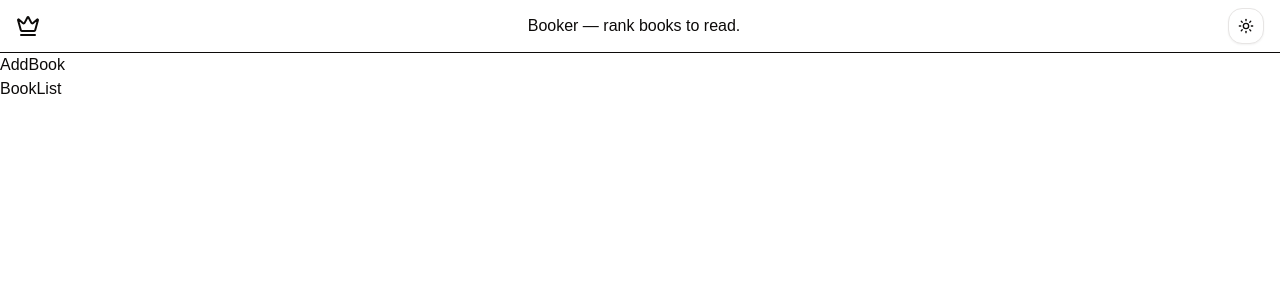
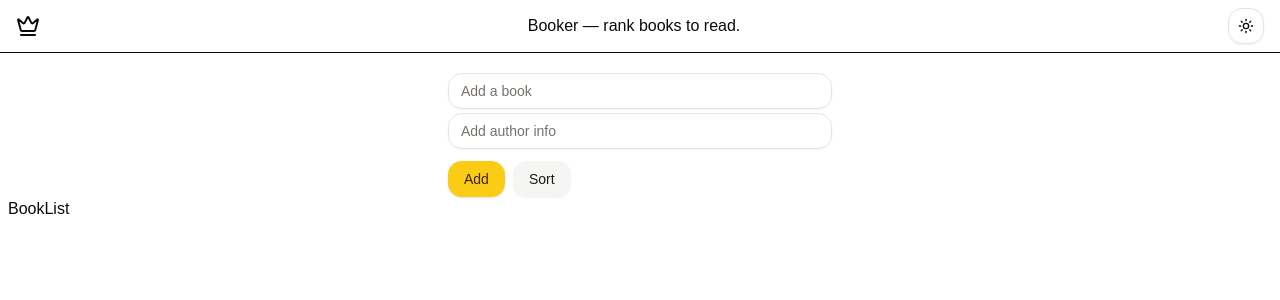
Before and after one commit to HarshGit1824/BookerApp, a Next.js app: page / in a window 1280 px wide. Shown: the top 300 px of the page. Built offline with nearby package versions, Linux system fonts and the light colour scheme; a web font is replaced by a local one.

Commit message:
Add AddBook.tsx

```diff
--- a/app/page.tsx
+++ b/app/page.tsx
@@ -5,8 +5,10 @@ function Home() {
   return (
     <>
       <Header />
-      <AddBook />
-      <BookList />
+      <main className="max-w-7xl mx-auto px-2">
+        <AddBook />
+        <BookList />
+      </main>
     </>
   );
 }
--- a/components/AddBook.tsx
+++ b/components/AddBook.tsx
@@ -1,4 +1,43 @@
+"use client";
+import { FormEvent, useState } from "react";
+import { Input } from "@/components/ui/input";
+import { Button } from "@/components/ui/button";
 function AddBook() {
-  return <h1>AddBook</h1>;
+  const [bookValue, setBookValue] = useState("");
+  const [authorValue, setAuthorValue] = useState("");
+  const handleFormSubmit = (e: FormEvent) => {
+    e.preventDefault();
+    if (!bookValue.trim() || !authorValue.trim()) {
+      return;
+    }
+    console.log(bookValue, authorValue);
+    setBookValue("");
+    setAuthorValue("");
+  };
+  return (
+    <form className="max-w-96 mx-auto" onSubmit={handleFormSubmit}>
+      <Input
+        type="text"
+        placeholder="Add a book"
+        className="mb-1"
+        onChange={(e) => setBookValue(e.target.value)}
+        value={bookValue}
+      />
+      <Input
+        type="text"
+        placeholder="Add author info"
+        className="mb-3"
+        onChange={(e) => setAuthorValue(e.target.value)}
+        value={authorValue}
+      />
+      <div className="flex gap-2">
+        <Button type="submit">Add</Button>
+        <Button type="submit" variant="secondary">
+          Sort
+        </Button>
+      </div>
+    </form>
+  );
 }
+
 export default AddBook;
--- a/components/Header.jsx
+++ b/components/Header.jsx
@@ -2,9 +2,9 @@ import { Crown } from "lucide-react";
 import ToggleMode from "@/components/ToggleMode";
 function Header() {
   return (
-    <header className="flex items-center justify-between border-b border-foreground px-4 py-2 text-center">
+    <header className="flex items-center justify-between border-b border-foreground px-4 py-2 text-center mb-5">
       <Crown />
-      <h1>Booker &mdash; rank books to read.</h1>
+      <h1 className="font-medium">Booker &mdash; rank books to read.</h1>
       <ToggleMode />
     </header>
   );
```
